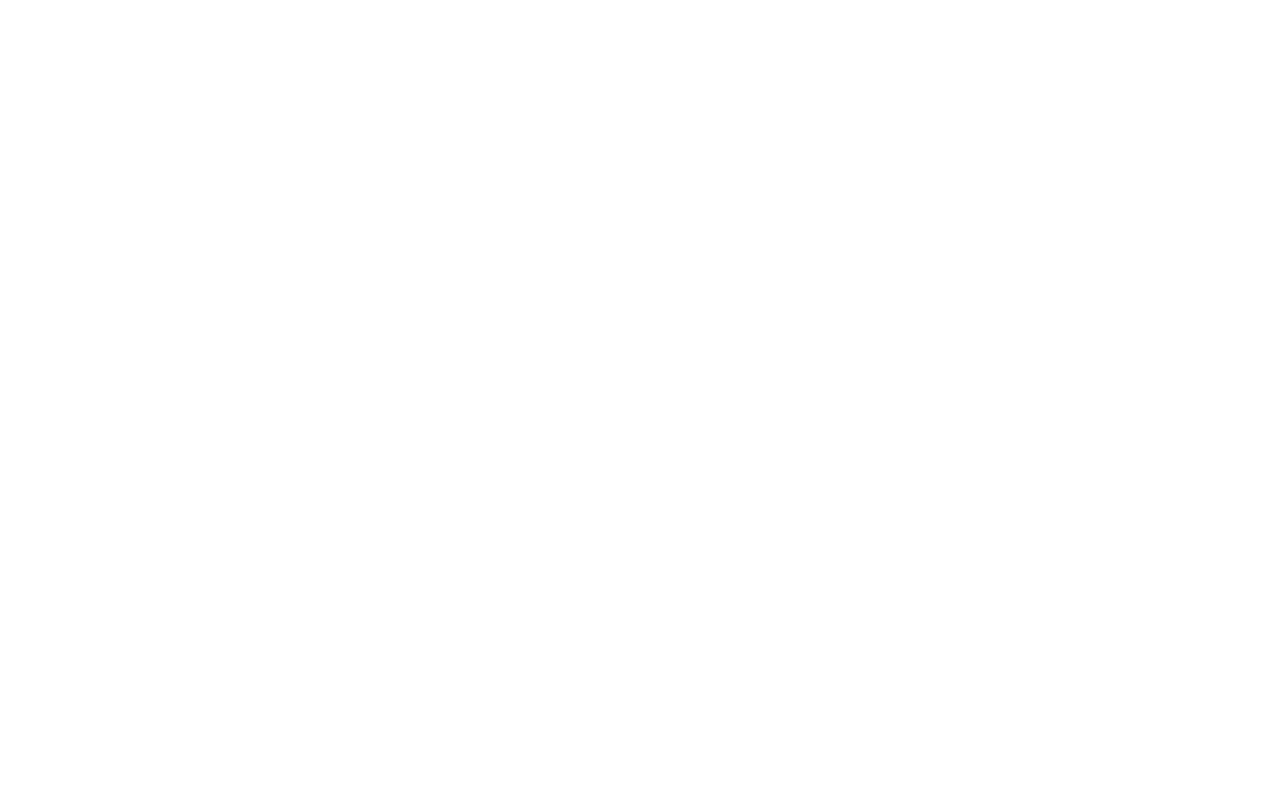
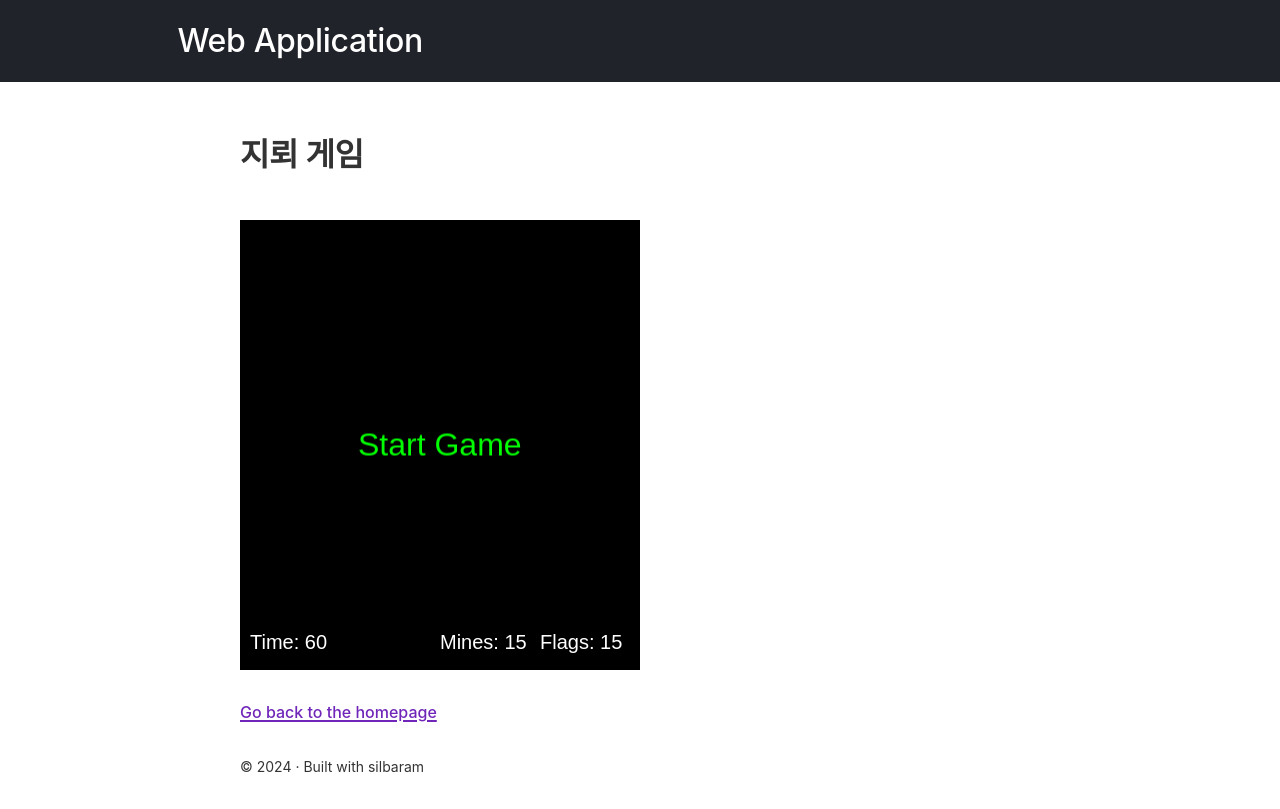
Before and after one commit to silbaram/silbaram.github.io, a Gatsby site: page /web-games/minesweeper-game in a window 1280 px wide. Before the commit this address had no page. Built offline with nearby package versions, Linux system fonts and the light colour scheme; Gatsby itself is replaced by a stand-in of ours.

Commit message:
지뢰찾기 게임 및 소소한 텍스트 오타 수정

```diff
--- a/package.json
+++ b/package.json
@@ -17,6 +17,7 @@
   "devDependencies": {
     "gatsby-plugin-google-gtag": "^5.13.1",
     "gh-pages": "^6.1.1",
+    "phaser": "^3.80.1",
     "prettier": "^2.8.8"
   },
   "keywords": [
--- a/src/pages/index.js
+++ b/src/pages/index.js
@@ -1,3 +1,80 @@
+// import * as React from "react"
+// import { Link } from "gatsby"
+
+// import Layout from "../components/layout"
+// import Seo from "../components/seo"
+// import * as styles from "../components/index.module.css"
+
+// const appLinks = [
+//   {
+//     text: "Simple calculator",
+//     url: "/web-apps/calculator-app",
+//     description:
+//       "웹 브라우저에서 바로 사용할수 있는 간단한 기능을 제공하는 계산기 app 입니다.",
+//   },
+//   {
+//     text: "json viweer",
+//     url: "/web-apps/json-viewer-app",
+//     description:
+//       "보기 힘든 json 형태의 문자열을 보기 편하게 줄바꿈을 해주는 json viewer app 입니다.",
+//   },
+//   {
+//     text: "json viweer",
+//     url: "/web-apps/url-encoder-decoder-app",
+//     description:
+//       "url 내용중 urf-8의 텍스트를 encoding, decoding app 입니다.",
+//   },
+// ]
+// const gameLinks = [
+//   {
+//     text: "지뢰 찾기 게임",
+//     url: "/web-games/minesweeper-game",
+//     description:
+//       "웹 브라우저에서 심심할때 간편하게 해볼수 있는 지뢰찾기 게임 입니다.",
+//   },
+// ]
+
+// const IndexPage = () => (
+//   <Layout>
+//     {appLinks.map(link => (
+//       <ul className={styles.list}>
+//         <li key={link.url} className={styles.listItem}>
+//           <Link
+//             className={styles.listItemLink}
+//             to={`${link.url}`}
+//           >
+//             {link.text}
+//           </Link>
+//           <p className={styles.listItemDescription}>{link.description}</p>
+//         </li>
+//       </ul>
+//     ))}
+
+//     {gameLinks.map(link => (
+//       <ul className={styles.list}>
+//         <li key={link.url} className={styles.listItem}>
+//           <Link
+//             className={styles.listItemLink}
+//             to={`${link.url}`}
+//           >
+//             {link.text}
+//           </Link>
+//           <p className={styles.listItemDescription}>{link.description}</p>
+//         </li>
+//       </ul>
+//     ))}
+//   </Layout>
+// )
+
+// /**
+//  * Head export to define metadata for the page
+//  *
+//  * See: https://www.gatsbyjs.com/docs/reference/built-in-components/gatsby-head/
+//  */
+// export const Head = () => <Seo title="Home" />
+
+// export default IndexPage
+
 import * as React from "react"
 import { Link } from "gatsby"
 
@@ -5,42 +82,71 @@
 import Seo from "../components/seo"
 import * as styles from "../components/index.module.css"
 
-const links = [
+const appLinks = [
   {
-    text: "Simple calculator",
+    text: "simple calculator",
     url: "/web-apps/calculator-app",
     description:
       "웹 브라우저에서 바로 사용할수 있는 간단한 기능을 제공하는 계산기 app 입니다.",
   },
   {
-    text: "json viweer",
+    text: "json viewer",
     url: "/web-apps/json-viewer-app",
     description:
       "보기 힘든 json 형태의 문자열을 보기 편하게 줄바꿈을 해주는 json viewer app 입니다.",
   },
   {
-    text: "json viweer",
+    text: "url encoder, decoder",
     url: "/web-apps/url-encoder-decoder-app",
     description:
       "url 내용중 urf-8의 텍스트를 encoding, decoding app 입니다.",
   },
 ]
 
+const gameLinks = [
+  {
+    text: "지뢰 찾기 게임",
+    url: "/web-games/minesweeper-game",
+    description:
+      "웹 브라우저에서 심심할때 간편하게 해볼수 있는 지뢰찾기 게임 입니다.",
+  },
+]
+
 const IndexPage = () => (
   <Layout>
-    {links.map(link => (
+    <section>
+      <h2>웹 어플리케이션</h2>
       <ul className={styles.list}>
+        {appLinks.map(link => (
           <li key={link.url} className={styles.listItem}>
             <Link
               className={styles.listItemLink}
-            to={`${link.url}`}
+              to={link.url}
             >
               {link.text}
             </Link>
             <p className={styles.listItemDescription}>{link.description}</p>
           </li>
+        ))}
       </ul>
+    </section>
+
+    <section>
+      <h2>게임</h2>
+      <ul className={styles.list}>
+        {gameLinks.map(link => (
+          <li key={link.url} className={styles.listItem}>
+            <Link
+              className={styles.listItemLink}
+              to={link.url}
+            >
+              {link.text}
+            </Link>
+            <p className={styles.listItemDescription}>{link.description}</p>
+          </li>
         ))}
+      </ul>
+    </section>
   </Layout>
 )
 
--- /dev/null
+++ b/src/pages/web-games/minesweeper-game.js
@@ -0,0 +1,274 @@
+import React, { useEffect, useRef } from 'react';
+import Phaser from 'phaser';
+import { Link } from "gatsby";
+
+import Layout from "../../components/layout";
+import Seo from "../../components/seo";
+import tileImg from "../../images/games/minesweeper/tile_40x40.png";
+import mineImg from "../../images/games/minesweeper/mine_40x40.png";
+import flagImg from "../../images/games/minesweeper/flag_40x40.png";
+
+const MinesweeperGame = ({ onGameOver }) => {
+  const gameRef = useRef(null);
+  const gameInstanceRef = useRef(null);
+
+  useEffect(() => {
+    const config = {
+      type: Phaser.AUTO,
+      width: 400,
+      height: 450,
+      parent: gameRef.current,
+      scene: {
+        preload: preload,
+        create: create,
+        update: update
+      }
+    };
+
+    const game = new Phaser.Game(config);
+    gameInstanceRef.current = game;
+
+    const preventContextMenu = (e) => {
+      e.preventDefault();
+    };
+
+    if (gameRef.current) {
+      gameRef.current.addEventListener('contextmenu', preventContextMenu);
+    }
+
+    return () => {
+      game.destroy(true);
+      if (gameRef.current) {
+        gameRef.current.removeEventListener('contextmenu', preventContextMenu);
+      }
+    };
+  }, []);
+
+  function preload() {
+    this.load.image('tile', tileImg);
+    this.load.image('mine', mineImg);
+    this.load.image('flag', flagImg);
+  }
+
+  function create() {
+    const boardSize = 10;
+    const tileSize = 40;
+    const mineCount = 15;
+
+    let board;
+    let tiles = [];
+    let remainingMines;
+    let remainingFlags;
+    let timeRemaining;
+    let gameActive;
+    let textObjects = []; // Store dynamically created text objects
+
+    const timerText = this.add.text(10, 410, 'Time: 60', { font: '20px Arial', fill: '#ffffff' });
+    const mineText = this.add.text(200, 410, 'Mines: ' + mineCount, { font: '20px Arial', fill: '#ffffff' });
+    const flagText = this.add.text(300, 410, 'Flags: ' + mineCount, { font: '20px Arial', fill: '#ffffff' });
+
+    const startButton = this.add.text(200, 225, 'Start Game', {
+      font: '32px Arial',
+      fill: '#00ff00'
+    }).setOrigin(0.5).setInteractive();
+
+    startButton.on('pointerdown', () => {
+      startButton.setVisible(false);
+      startGame();
+    });
+
+    const startGame = () => {
+      // Clear previous text objects
+      textObjects.forEach(text => text.destroy());
+      textObjects = [];
+
+      // Reset board and game state
+      board = Array(boardSize).fill().map(() => Array(boardSize).fill(0));
+      tiles.forEach(tile => tile.destroy());
+      tiles = [];
+      remainingMines = mineCount;
+      remainingFlags = mineCount;
+      timeRemaining = 60;
+      gameActive = true;
+
+      timerText.setText('Time: ' + timeRemaining);
+      mineText.setText('Mines: ' + remainingMines);
+      flagText.setText('Flags: ' + remainingFlags);
+
+      // Place mines
+      for (let i = 0; i < mineCount; i++) {
+        let x, y;
+        do {
+          x = Math.floor(Math.random() * boardSize);
+          y = Math.floor(Math.random() * boardSize);
+        } while (board[y][x] === 'mine');
+        board[y][x] = 'mine';
+      }
+
+      // Calculate numbers
+      for (let y = 0; y < boardSize; y++) {
+        for (let x = 0; x < boardSize; x++) {
+          if (board[y][x] !== 'mine') {
+            let count = 0;
+            for (let dy = -1; dy <= 1; dy++) {
+              for (let dx = -1; dx <= 1; dx++) {
+                if (y + dy >= 0 && y + dy < boardSize && x + dx >= 0 && x + dx < boardSize) {
+                  if (board[y + dy][x + dx] === 'mine') {
+                    count++;
+                  }
+                }
+              }
+            }
+            board[y][x] = count;
+          }
+        }
+      }
+
+      // Create tiles
+      for (let y = 0; y < boardSize; y++) {
+        for (let x = 0; x < boardSize; x++) {
+          const tile = this.add.image(x * tileSize, y * tileSize, 'tile').setOrigin(0);
+          tile.setInteractive();
+          tile.on('pointerdown', (pointer) => {
+            if (gameActive) {
+              if (pointer.rightButtonDown()) {
+                flagTile(x, y);
+              } else {
+                revealTile(x, y);
+              }
+            }
+          });
+          tiles.push(tile);
+        }
+      }
+    };
+
+    const revealTile = (x, y) => {
+      if (board[y][x] === 'mine') {
+        tiles[y * boardSize + x].setTexture('mine');
+        gameOver(false);
+      } else {
+        tiles[y * boardSize + x].setAlpha(0.5);
+        if (board[y][x] > 0) {
+          const text = this.add.text(x * tileSize + tileSize / 2, y * tileSize + tileSize / 2, board[y][x], {
+            font: '20px Arial',
+            fill: '#ffffff'
+          }).setOrigin(0.5);
+          textObjects.push(text);
+        } else {
+          // Reveal neighboring tiles
+          for (let dy = -1; dy <= 1; dy++) {
+            for (let dx = -1; dx <= 1; dx++) {
+              if (y + dy >= 0 && y + dy < boardSize && x + dx >= 0 && x + dx < boardSize) {
+                if (tiles[(y + dy) * boardSize + (x + dx)].alpha === 1) {
+                  revealTile(x + dx, y + dy);
+                }
+              }
+            }
+          }
+        }
+      }
+      checkWin();
+    };
+
+    const flagTile = (x, y) => {
+      const index = y * boardSize + x;
+      if (tiles[index].texture.key === 'tile' && remainingFlags > 0) {
+        tiles[index].setTexture('flag');
+        remainingFlags--;
+        flagText.setText('Flags: ' + remainingFlags);
+      } else if (tiles[index].texture.key === 'flag') {
+        tiles[index].setTexture('tile');
+        remainingFlags++;
+        flagText.setText('Flags: ' + remainingFlags);
+      }
+    };
+
+    const gameOver = (win) => {
+      gameActive = false;
+      const resultText = win ? 'You Win!' : 'Game Over!';
+      const resultColor = win ? '#00ff00' : '#ff0000';
+      const gameOverText = this.add.text(200, 200, resultText, {
+        font: '32px Arial',
+        fill: resultColor
+      }).setOrigin(0.5);
+      textObjects.push(gameOverText);
+
+      // Reveal all mines
+      for (let y = 0; y < boardSize; y++) {
+        for (let x = 0; x < boardSize; x++) {
+          if (board[y][x] === 'mine') {
+            tiles[y * boardSize + x].setTexture('mine');
+          }
+        }
+      }
+
+      const resetButton = this.add.text(200, 300, 'Reset Game', {
+        font: '32px Arial',
+        fill: '#00ff00'
+      }).setOrigin(0.5).setInteractive();
+
+      resetButton.on('pointerdown', () => {
+        resetButton.destroy();
+        startGame();
+      });
+    };
+
+    const checkWin = () => {
+      let win = true;
+      for (let y = 0; y < boardSize; y++) {
+        for (let x = 0; x < boardSize; x++) {
+          if (board[y][x] !== 'mine' && tiles[y * boardSize + x].alpha === 1) {
+            win = false;
+            break;
+          }
+        }
+        if (!win) break;
+      }
+      if (win) {
+        gameOver(true);
+      }
+    };
+
+    this.time.addEvent({
+      delay: 1000,
+      callback: updateTimer,
+      callbackScope: this,
+      loop: true
+    });
+
+    function updateTimer() {
+      if (gameActive) {
+        timeRemaining--;
+        timerText.setText('Time: ' + timeRemaining);
+        if (timeRemaining <= 0) {
+          gameOver(false);
+        }
+      }
+    }
+  }
+
+  function update() {
+    // This function is called every frame
+  }
+
+  return <div ref={gameRef} />;
+};
+
+const MinesweeperGameApp = () => {
+  return (
+    <Layout>
+      <div>
+        <h1>지뢰 게임</h1>
+        <MinesweeperGame />
+      </div>
+
+      <br />
+      <Link to="/">Go back to the homepage</Link>
+    </Layout>
+  );
+}
+
+export const Head = () => <Seo title="This is a minesweeper game that you can easily play when you're bored." />
+
+export default MinesweeperGameApp;
```
Also changed, not shown: src/images/games/minesweeper/flag_40x40.png (added), src/images/games/minesweeper/mine_40x40.png (added), src/images/games/minesweeper/tile_40x40.png (added), 1 other file. Lines whose indentation alone changed are shown as unchanged.
